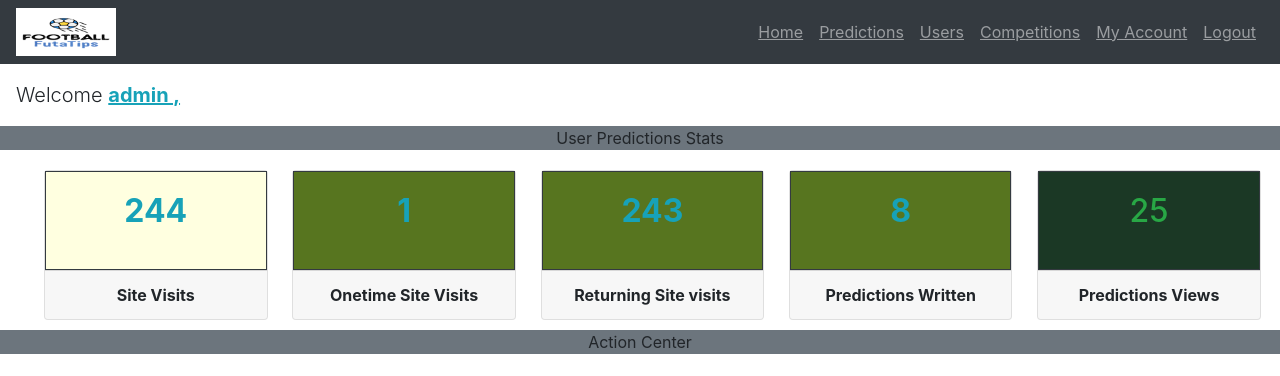
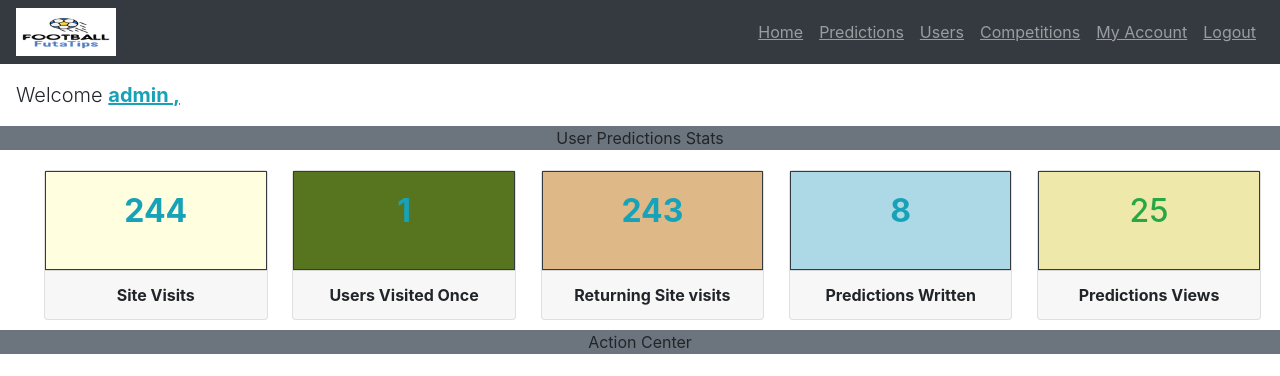
Before and after one commit to developerericke/futatips-prediction-website, a Django app: page /admins/dashboard/ in a window 1280 px wide. Shown: the top 376 px of the page. Run offline with Django 3.2, Linux system fonts and the light colour scheme; a user stored in the database is signed in; data comes from the database, SQL or seed files in the repository; both versions use the stored data as it was after the commit; some libraries are stand-ins or nearby versions.

Commit message:
demo version final polish

```diff
--- a/Futatips/settings.py
+++ b/Futatips/settings.py
@@ -24,7 +24,7 @@ BASE_DIR = Path(__file__).resolve().parent.parent
 SECRET_KEY =os.getenv("Mysecret")
 
 # SECURITY WARNING: don't run with debug turned on in production!
-DEBUG = True
+DEBUG = False
 
 ALLOWED_HOSTS = ['127.0.0.1','.herokuapp.com']
 
--- a/Templates/front-skeleton.html
+++ b/Templates/front-skeleton.html
@@ -5,7 +5,7 @@
     <meta name="viewport" content="width=device-width, initial-scale=1.0">
     <title>FutaTips</title>
 
-
+    <link rel="icon" href="{% static 'images/favicon.png' %}" sizes="16x16" type="image/png">
     <link rel="stylesheet" href='{% static "css/bootstrap.css" %}'>
     <link rel="stylesheet" href="{% static 'css/front-smallscreen.css' %}" media="screen and  (max-width: 600px)">
     <link rel="stylesheet" href="{% static 'css/front-largescreen.css' %}" media="screen and (min-width : 600px)">
--- a/Templates/index.html
+++ b/Templates/index.html
@@ -19,7 +19,7 @@
                                         <span class=" font-weight-light">{{prediction.match}}</span>
                                 </div>
                                 <div class="card-body match-logo">
-                                    <img src="{% static 'images/football-kick-1.jpg' %}" alt="teams" >
+                                    <img src="{% static 'images/top-leagues.jpg' %}" alt="teams" >
                                 </div>
                                 <div class="card-footer tip-desc">
                                     <span class=" font-weight-lighter">
--- a/Templates/view-prediction.html
+++ b/Templates/view-prediction.html
@@ -19,7 +19,7 @@
 
                         <div class="card-body p-1 ">
                             <div class="match-logo">
-                             <img src="{% static '/images/verses.jpg' %}"  alt="Match Image">
+                             <img src="{% static '/images/match-view.jpg' %}"  alt="Match Image">
                             </div>
 
 
--- a/backend/Templates/admins/admin.html
+++ b/backend/Templates/admins/admin.html
@@ -23,11 +23,11 @@
                      <h2 class="card-title text-info font-weight-bolder">{{u_visitors}}</h2>
 
                     </div>
-                    <span class="text-center font-weight-bold card-footer">Onetime Site Visits</span>
+                    <span class="text-center font-weight-bold card-footer">Users Visited Once</span>
 
                 </div>
                    <div class="card text-center">
-                    <div class="card-body border border-dark" style="background-color: rgb(87, 117, 31);">
+                    <div class="card-body border border-dark" style="background-color: burlywood;">
                      <h2 class="card-title text-info font-weight-bolder">{{r_visitors}}</h2>
 
                     </div>
@@ -35,7 +35,7 @@
 
                 </div>
                    <div class="card text-center">
-                    <div class="card-body border border-dark" style="background-color: rgb(87, 117, 31);">
+                    <div class="card-body border border-dark" style="background-color: lightblue;">
                      <h2 class="card-title text-info font-weight-bolder">{{t_predictions}}</h2>
 
                     </div>
@@ -43,7 +43,7 @@
 
                 </div>
                 <div class="card text-center">
-                    <div class="card-body border border-dark" style="background-color: rgb(27, 56, 37);">
+                    <div class="card-body border border-dark" style="background-color: palegoldenrod;">
                      <h2 class="card-title text-success ">{{pred_views}}</h2>
 
                     </div>
@@ -59,26 +59,27 @@
 
                    <div onclick="window.location.href = '/admins/add-prediction/'" class="card">
 
-                     <img src="../flower-logoa.jpg" alt="prediction" class="card-img-top">
+                     <img src="{% static 'images/add-new.png' %} " alt="prediction" class="card-img-top">
                      <div class="card-body">
+
                          <div class="card-title">Add Prediction</div>
                      </div>
                    </div>
                    <div  onclick="window.location.href = '/admins/manage-tip/'" class="card">
-                    <img src="../flower-logoa.jpg" alt="prediction" class="card-img-top">
+                    <img src="{% static 'images/manage-tips.png' %} " alt="prediction" class="card-img-top">
                     <div class="card-body">
                         <div class="card-title">My Predictions</div>
                     </div>
                   </div>
 
                   <div onclick="window.location.href = '/admins/profile/'" class="card">
-                    <img src="../flower-logoa.jpg" alt="prediction" class="card-img-top">
+                    <img src="{% static 'images/profile.png' %} " alt="prediction" class="card-img-top">
                     <div class="card-body">
                         <div class="card-title">Profile</div>
                     </div>
                   </div>
                   <div onclick="window.location.href = '/admins/users/'" class="card">
-                    <img src="../flower-logoa.jpg" alt="prediction" class="card-img-top">
+                    <img src="{% static 'images/manage-users.jpg' %} " alt="prediction" class="card-img-top">
                     <div class="card-body">
                         <div class="card-title">Manage Writers</div>
                     </div>
--- a/backend/Templates/admins/backend-skeleton.html
+++ b/backend/Templates/admins/backend-skeleton.html
@@ -4,10 +4,12 @@
     <meta charset="UTF-8">
     <meta name="viewport" content="width=device-width, initial-scale=1.0">
     <title>ADMIN AREA</title>
+    <link rel="icon" href="{% static 'images/favicon.png' %}" sizes="16x16" type="image/png">
     <link rel="stylesheet" href="{% static 'css/smallscreen.css' %}" media="screen and (max-width:600px)">
     <link rel="stylesheet" href="{% static 'css/largescreen.css' %}" media="screen and (min-width:600px)">
     <link  rel="stylesheet" href="{% static 'css/bootstrap.min.css' %}">
-
+    <link rel="stylesheet" href="https://stackpath.bootstrapcdn.com/font-awesome/4.7.0/css/font-awesome.min.css" integrity="sha384-wvfXpqpZZVQGK6TAh5PVlGOfQNHSoD2xbE+QkPxCAFlNEevoEH3Sl0sibVcOQVnN" crossorigin="anonymous">
+    <script src="https://use.fontawesome.com/54675ca44a.js"></script>
 </head>
 <body>
     <div class="container-fluid p-0" id="page-wrapper">
--- a/backend/views.py
+++ b/backend/views.py
@@ -186,7 +186,7 @@ def addtiper(request):
                         "HTMLPart": "<div style='text-align:center;font-weight:bolder;text-decoration:underline;font-size:x-large'>"
                                     "Welcome Aboard</div><br><br>"
                                     "<p>Hi there,<br> We have created an account for you at FutaTips.You can now be able to submit your football predictions as a writer."
-                                    "<br>To get started, <a style='font-weight:bolder' href='https://futatips.herokuapp.com/admins/verified-email/?token="+randomtoken+"'> click here </a><<br /><br><br>"
+                                    "<br>To get started, <a style='font-weight:bolder' href='http://futatips.herokuapp.com/admins/verified-email/?token="+randomtoken+"'> click here </a><<br /><br><br>"
                                     "If you are having issues while getting started with your new account,contact the system admin <br><br>"
                                     "<span style='text-decoration:italic'>Eric Nderitu,<br>Futatips Admin</span></p> "
                     }
@@ -252,7 +252,7 @@ def recovertiper(request):
                         "HTMLPart": "<div style='text-align:center;font-weight:bolder;text-decoration:underline;font-size:x-large'>"
                                     "Reset Password Instructions</div><br><br>"
                                     "<p>Hi there,<br> We have receieves a request to reset your password for your FutaTips Account."
-                                    "<br>To reset your password, <a style='font-weight:bolder' href='https://futatips.herokuapp.com/admins/verified-email/?token=" + randomtoken + "'> click here </a><<br /><br><br>"
+                                    "<br>To reset your password, <a style='font-weight:bolder' href='http://futatips.herokuapp.com/admins/verified-email/?token=" + randomtoken + "'> click here </a><<br /><br><br>"
                                                                                                                                                                   "If you are having issues while recovering your account ,contact the system admin <br><br>"
                                                                                                                                                                   "<span style='text-decoration:italic'>Eric Nderitu,<br>Futatips Admin</span></p> "
                     }
```
Also changed, not shown: backend/public/images/add-new.png (added), backend/public/images/manage-tips.png (added), backend/public/images/manage-users.jpg (added), backend/public/images/profile.png (added), db.sqlite3, static/images/match-view.jpg (added), static/images/top-leagues.jpg (added).
